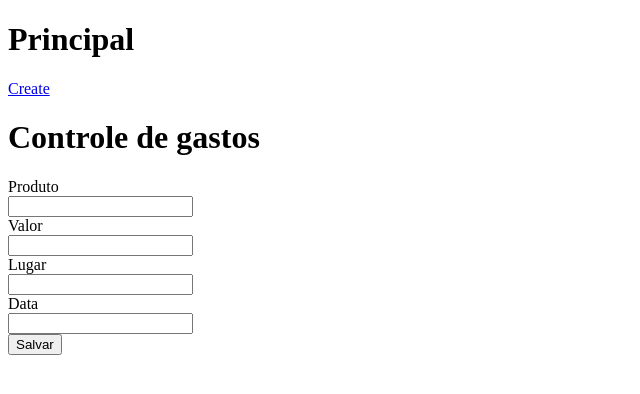
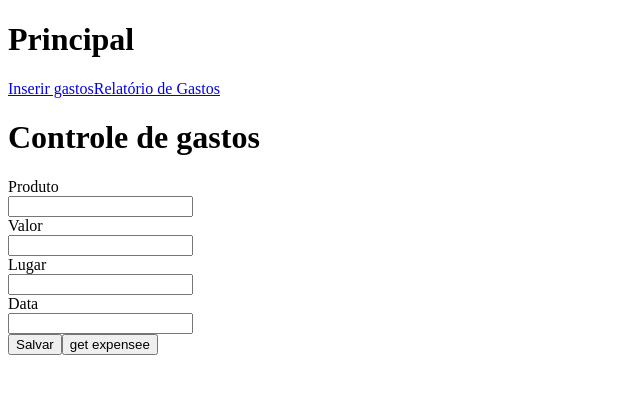
Before and after one commit to tiagodsza/controle-de-gastos-frontend, a Vue app: page /#/create in a window 1280 px wide. Shown: the top 394 px of the page, without its empty margins (0-640 px from the left). Built offline with nearby package versions, Linux system fonts and the light colour scheme.

Commit message:
Created the getEspenses component

```diff
--- a/src/App.vue
+++ b/src/App.vue
@@ -4,7 +4,8 @@
     <h1>
       Principal
     </h1>
-    <router-link to="/create">Create</router-link>
+    <router-link to="/create">Inserir gastos</router-link>
+    <router-link to="/get_expenses">Relatório de Gastos</router-link>
     <router-view></router-view>
   </div>
 </template>
--- a/src/CreateExpence.vue
+++ b/src/CreateExpence.vue
@@ -12,6 +12,7 @@
     <span>Data</span><br />
     <input type="text" v-model="expense.date"><br />
     <button v-on:click="onSave()">Salvar</button>
+     <button v-on:click="getExpenses()">get expensee</button>
   </div>
 </template>
 
@@ -33,7 +34,7 @@ export default {
   methods: {
     onSave() {
       postExpense(this.expense)
-    }
+    },
   }
 }
 </script>
--- /dev/null
+++ b/src/GetExpenses.vue
@@ -0,0 +1,39 @@
+<template>
+    <div>
+        <h1>Relatório de Gastos</h1>
+        <ul>
+            <li v-for="expense of this.expenses" :key=expense.id >
+                Name: {{expense.name}}  Lugar:  {{ expense.place}} Valor:R${{ expense.amount}}
+
+            </li>
+        </ul>
+    </div>
+</template>
+<script>
+import { getExpense } from './domains/expense/expense.service'
+
+export default {
+    data() {
+        return {
+            expenses: '',
+        }
+    },
+    methods: {
+        getExpenses() {
+            getExpense().then(({ data }) => {
+                this.expenses = data
+            })
+        }
+    },
+    created() {
+        console.log('Create acionado!');
+        this.getExpenses();
+    },
+}
+</script>
+
+<style scoped>
+    li {
+        list-style: none;
+    }
+</style>
--- a/src/domains/expense/expense.service.js
+++ b/src/domains/expense/expense.service.js
@@ -1,13 +1,11 @@
 import controle_gastos_api from '../../support/controle_gastos_api'
 
 function postExpense(data) {
-    return controle_gastos_api.post('/', data)
+    return controle_gastos_api.post('/expenses/', data)
 }
 
 function getExpense() {
-    controle_gastos_api.get('/message').then(({data}) => {
-        console.log(data.message)
-    })
+    return controle_gastos_api.get('/expenses/')
 }
 
 function test() {
--- a/src/router.js
+++ b/src/router.js
@@ -1,13 +1,15 @@
 import CreateExpence from './CreateExpence.vue'
+import GetExpenses from './GetExpenses.vue'
 import VueRouter from 'vue-router'
 
 
 const routes = [
     { name: 'create',path: '/create', component: CreateExpence},
+    { name: 'get_expenses',path: '/get_expenses', component: GetExpenses},
 ]
 
 const router = new VueRouter({
-    routes // short for `routes: routes`
+    routes
 })
 
 export default router;
```
